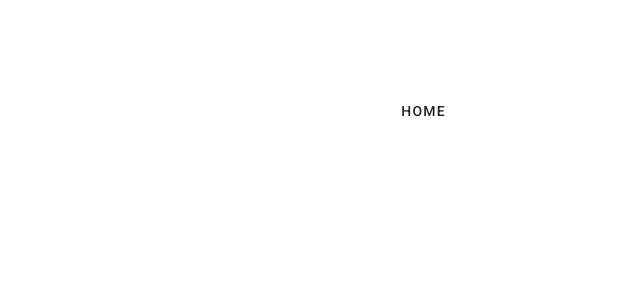
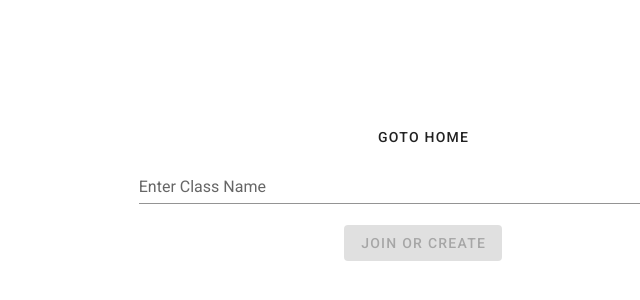
Before and after one commit to ikushum/kakshya-frontend, a Nuxt app: page /classroom in a window 1280 px wide. Shown: the part 210-510 px from the top of the page, without its empty margins (217-857 px from the left). Built offline with nearby package versions, Linux system fonts and the light colour scheme.

Commit message:
add video elements and use videoStreamer mixin

```diff
--- a/pages/classroom.vue
+++ b/pages/classroom.vue
@@ -5,26 +5,61 @@
     <v-btn
       text
       @click="$router.push('/')"
-      v-text="'Home'"
+      v-text="'Goto Home'"
     />
-    <div>
+    <v-row
+      justify="center"
+    >
+      <v-col
+        v-if="!initialized"
+        cols="6"
+      >
+        <v-text-field
+          v-model="roomName"
+          label="Enter Class Name"
+        />
+        <v-btn
+          class="primary"
+          :disabled="!roomName"
+          @click="initializeStream()"
+          v-text="'Join or Create'"
+        />
+      </v-col>
+      <v-col
+        v-else
+        cols="6"
+      >
         <video
-        id="localVideo"
+          id="videoElement"
           autoplay
           muted
           playsinline
         />
-      <video
-        id="remoteVideo"
-        autoplay
-        playsinline
+        <v-btn
+          color="red"
+          dark
+          @click="leaveClass"
+          v-text="'Leave Class'"
         />
-    </div>
+      </v-col>
+    </v-row>
   </v-col>
 </template>
 
 <script>
+import videoStreamer from '@/mixins/videoStreamer'
 export default {
-
+  mixins: [videoStreamer],
+  data () {
+    return {
+      roomName: ''
+    }
+  },
+  methods: {
+    leaveClass () {
+      this.initialized = false
+      this.roomName = ''
+    }
+  }
 }
 </script>
```
Lines whose indentation alone changed are shown as unchanged.
